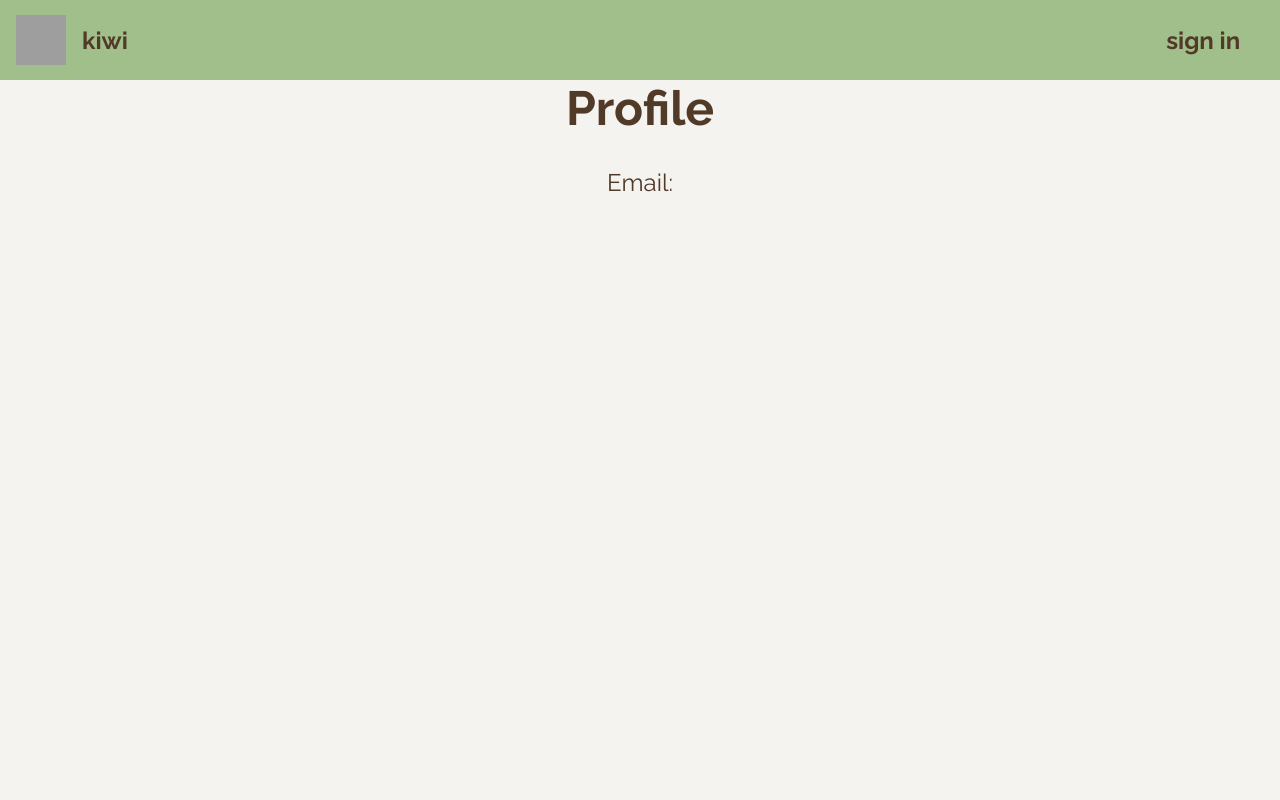
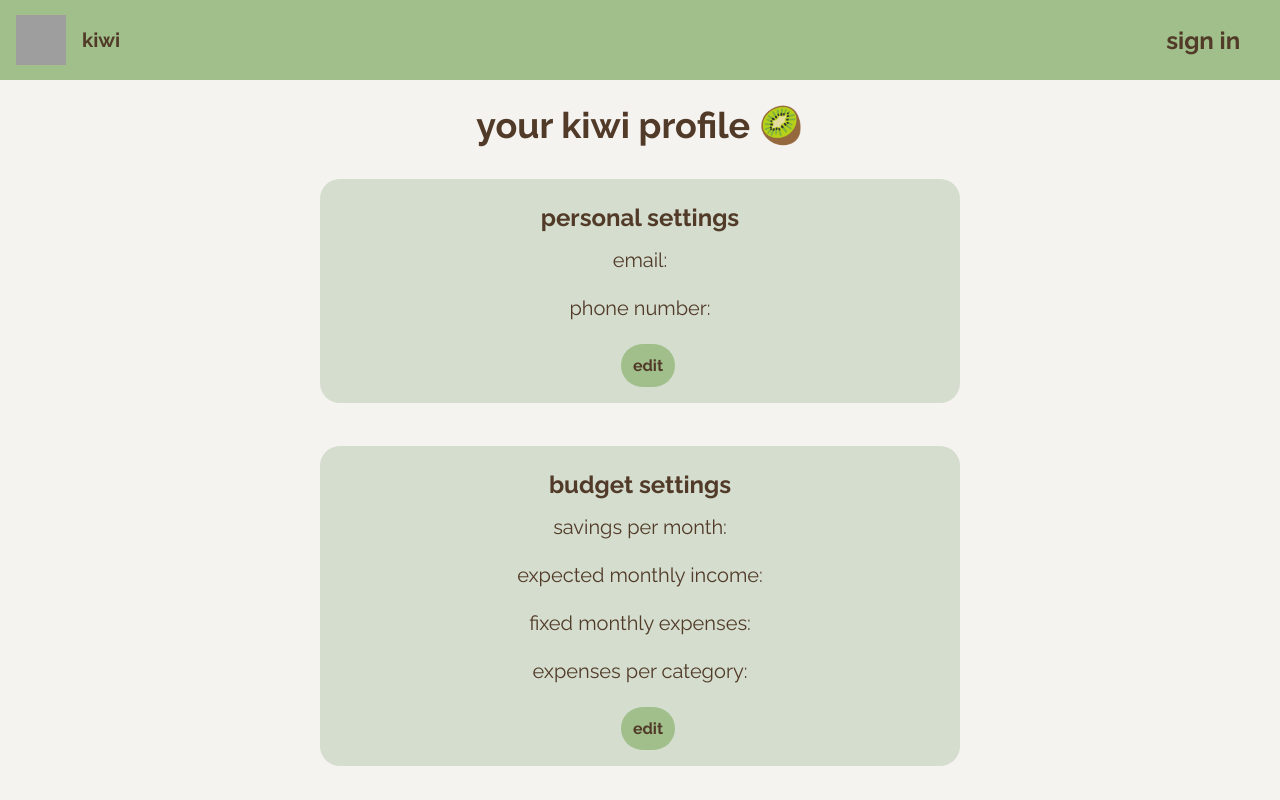
Before and after one commit to jadekeegan/kiwi, a React (Create React App) app: page /profile in a window 1280 px wide. Built offline with nearby package versions, Linux system fonts and the light colour scheme; grey boxes are pictures that could not be loaded.

Commit message:
profile styling

```diff
--- /dev/null
+++ b/src/components/profile.component.css
@@ -0,0 +1,37 @@
+.profile-page{
+    margin: auto;
+    width: 50%;
+
+    top: 40%;
+    left: 25%;
+
+}
+
+.section{
+    border-width: 3px;
+    border-radius: 20px;
+    padding: 2vh;
+    padding-top: 3vh;
+    background-color: rgb(212, 221, 206);
+}
+
+h1 {
+    padding-top: 3vh;
+    font-size: 4.5vh;
+}
+
+h2 {
+    padding-bottom: 2vh;
+    font-size: 3vh;
+}
+
+p {
+    font-size: 2.5vh;
+}
+
+.edit-button {
+    display: inline-block;
+    padding: 1.5vh;
+    margin-left: 2vh;
+    font-size: 2vh;
+}
--- a/src/components/profile.component.js
+++ b/src/components/profile.component.js
@@ -1,12 +1,26 @@
 import React, { Component } from 'react';
-
+import "./profile.component.css"
 
 export default class Profile extends Component {
   render() {
     return (
-      <div>
-        <h1>Profile</h1>
-        <p>Email: </p>
+      <div class="profile-page">
+        <h1>your kiwi profile 🥝</h1>
+        <p class="section">
+        <h2>personal settings </h2>
+          <p>email: </p>
+          <p>phone number: </p>
+          <button class="edit-button"> edit </button>
+        </p>
+        <br></br>
+        <p class="section">
+          <h2>budget settings</h2>
+          <p>savings per month: </p>
+          <p>expected monthly income: </p>
+          <p>fixed monthly expenses: </p>
+          <p>expenses per category:</p>
+          <button class="edit-button"> edit </button>
+        </p>
       </div>
     );
   }
```
